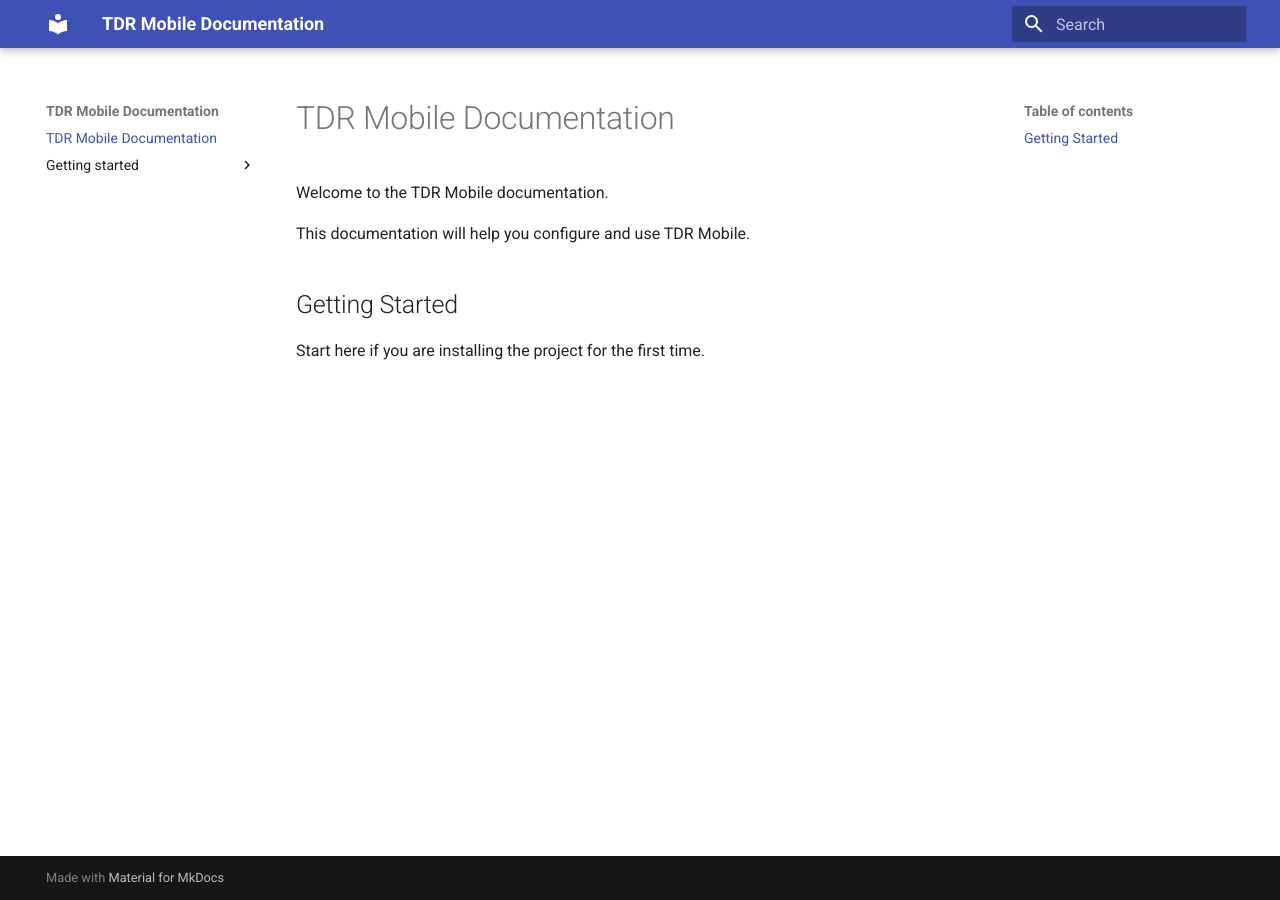
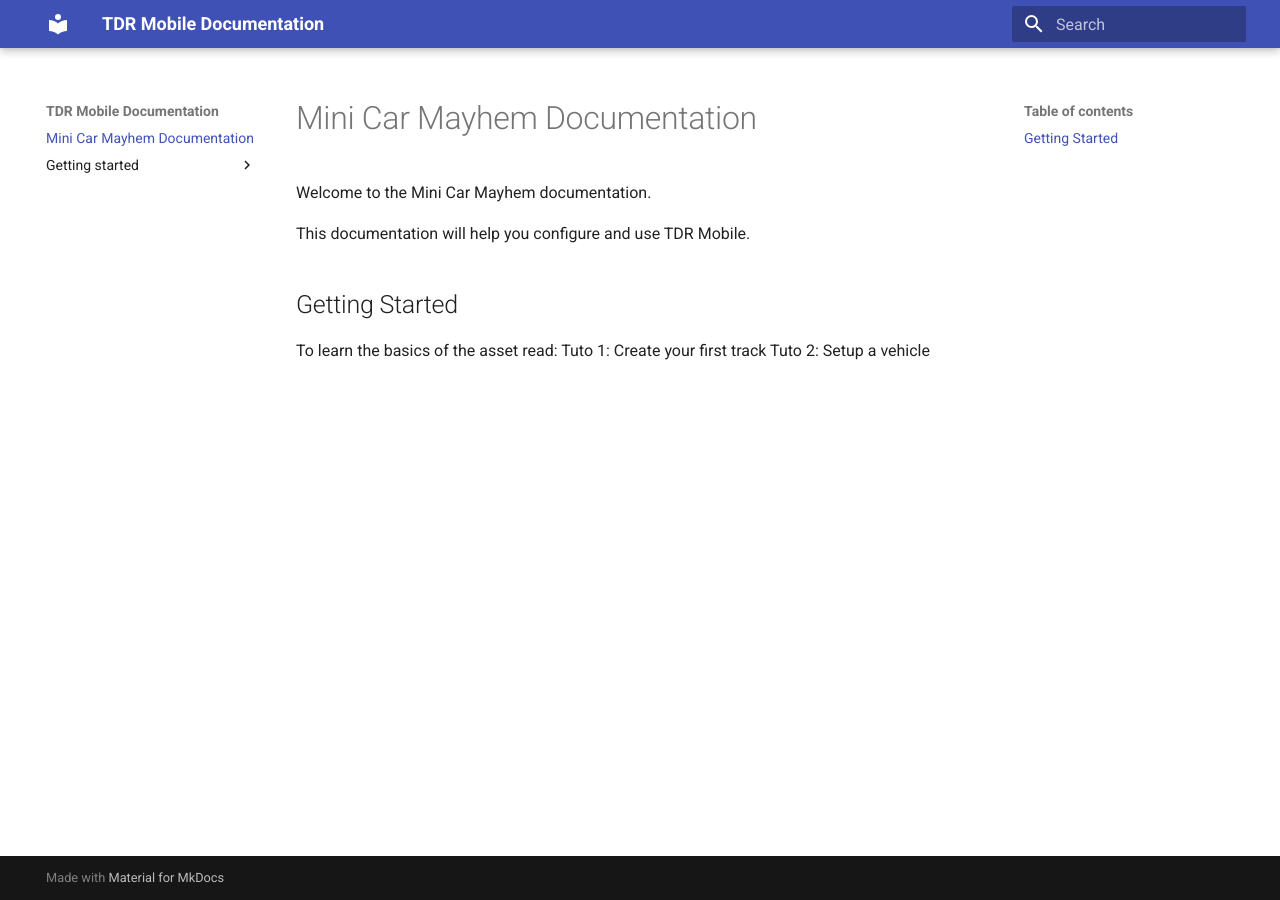
Before and after one commit to targetsoundfx/minicar-mayhem-documentation, an MkDocs documentation site: the page built from docs/index.md, in a window 1280 px wide. Built offline with MkDocs 1.6.1 and Material for MkDocs 9.7.7, drawn with Linux system fonts in a browser that asks for light colours.

Commit message:
Update index.md

```diff
--- a/docs/index.md
+++ b/docs/index.md
@@ -1,9 +1,11 @@
-# TDR Mobile Documentation
+# Mini Car Mayhem Documentation
 
-Welcome to the TDR Mobile documentation.
+Welcome to the Mini Car Mayhem  documentation.
 
 This documentation will help you configure and use TDR Mobile.
 
 ## Getting Started
 
-Start here if you are installing the project for the first time.
+To learn the basics of the asset read:
+Tuto 1: Create your first track
+Tuto 2: Setup a vehicle
```
